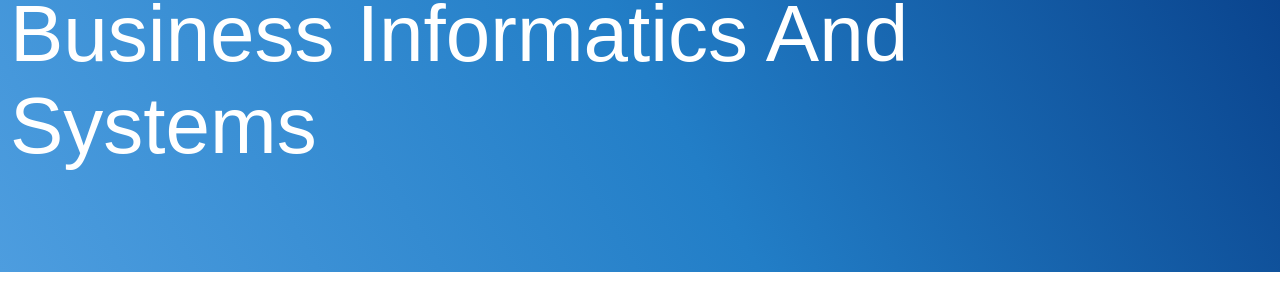
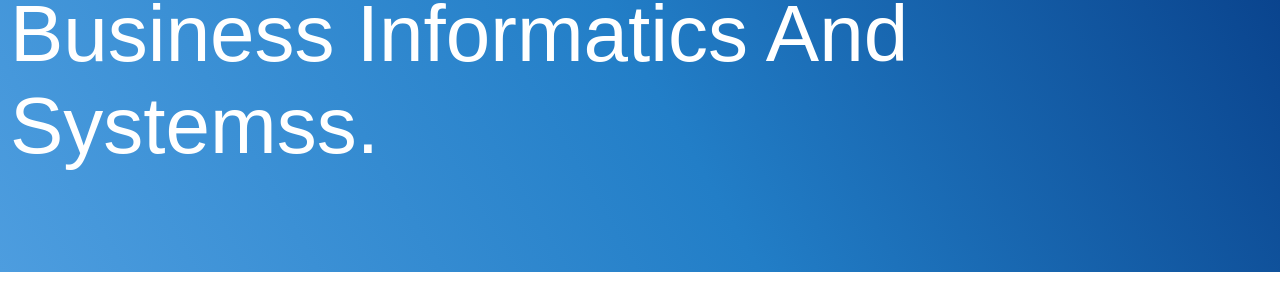
Before and after one commit to Nisenro/tcbis2024.github.io, a Jekyll site: the page built from index.markdown, in a window 1280 px wide. Shown: the part 274-574 px from the top of the page. Built offline with Jekyll 4.4.1, drawn with Linux system fonts in a browser that asks for light colours; some of the changed text lies outside the part shown.

Commit message:
testing index.markdown

```diff
--- a/index.markdown
+++ b/index.markdown
@@ -19,7 +19,7 @@
 - [Contact] -->
 
 <div class="hero-content">
-    <h1>IEEE Technical Community  On Business Informatics And Systems </h1>
+    <h1>IEEE Technical Community On Business Informatics And Systemss. </h1>
 </div>
 
 <div class="about-section">
```
